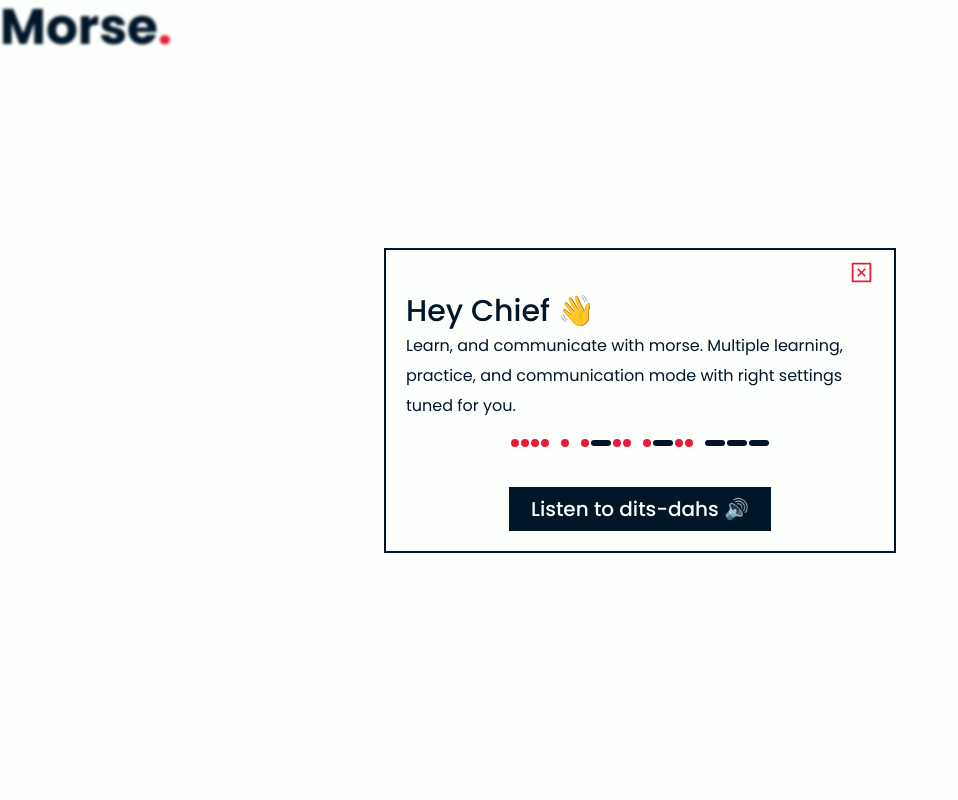
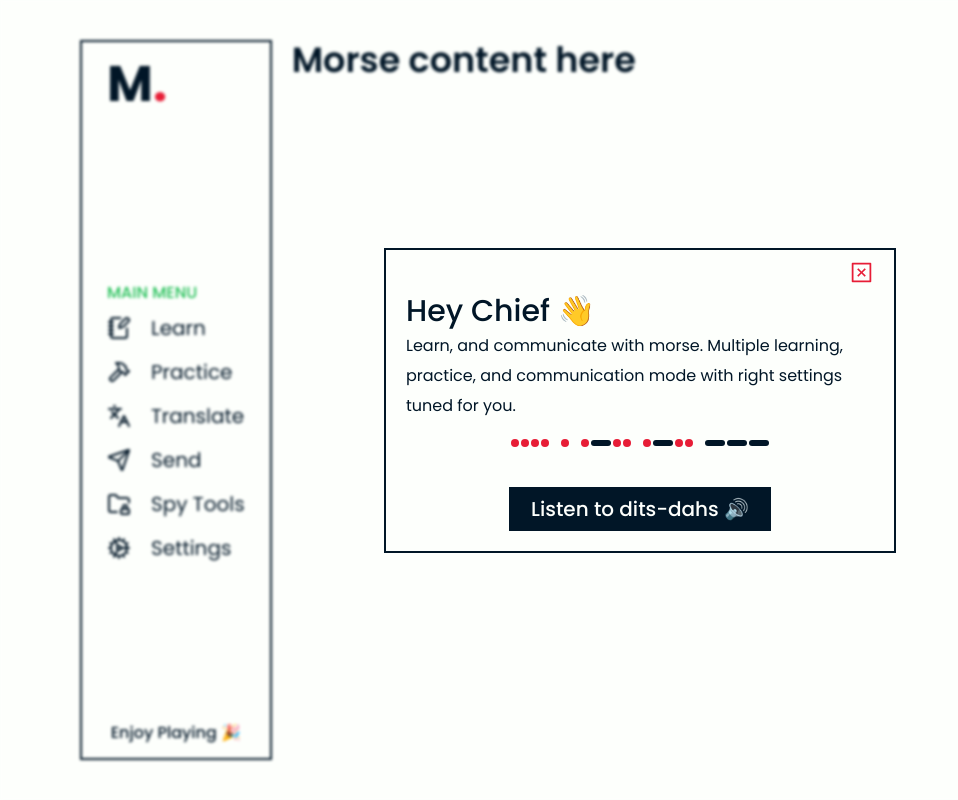
Before and after one commit to ki8yk8/morse, a React (Vite) app: page / in a window 1280 px wide. Shown: the whole page, without its empty margins (0-958 px from the left). Built offline with nearby package versions, Linux system fonts and the light colour scheme; a web font is replaced by a local one.

Commit message:
completes the navbar with dynamic icons and contents

```diff
--- a/src/app.css
+++ b/src/app.css
@@ -0,0 +1,10 @@
+#root {
+	padding: 2rem 4rem;
+	display: flex;
+	gap: 1rem;
+	height: 100%;
+}
+
+#root>main {
+	flex-grow: 1;
+}
--- a/src/app.jsx
+++ b/src/app.jsx
@@ -2,6 +2,8 @@ import { useState } from "react";
 import "./app.css";
 import Modal from "./ui/modal/modal";
 import WelcomeModal from "./ui/welcome-modal/welcome-modal";
+import Sidebar from "./ui/sidebar/sidebar";
+import SIDEBAR_CONFIG from "./config/sidebar";
 
 function App() {
 	const [show_welcome, set_show_welcome] = useState(true);
@@ -12,13 +14,10 @@ function App() {
 				<WelcomeModal />
 			</Modal>
 
-			<header>
-				<h1>
-					Morse<span className="u-color-red-pantone">.</span>
-				</h1>
-			</header>
-
-			<div></div>
+			<Sidebar config={SIDEBAR_CONFIG} />
+			<main>
+				<h3>Morse content here</h3>
+			</main>
 		</>
 	);
 }
--- /dev/null
+++ b/src/config/sidebar.jsx
@@ -0,0 +1,72 @@
+import {
+	LuCog,
+	LuFolderLock,
+	LuHammer,
+	LuLanguages,
+	LuNotebookPen,
+	LuSend,
+} from "react-icons/lu";
+
+const SIDEBAR_CONFIG = {
+	id: "main-sidebar",
+	logo: {
+		large: (
+			<h1>
+				Morse<span className="u-color-red-pantone">.</span>
+			</h1>
+		),
+		small: (
+			<h1>
+				M<span className="u-color-red-pantone">.</span>
+			</h1>
+		),
+	},
+	items: [
+		{
+			type: "group",
+			name: "main menu",
+			children: [
+				{
+					type: "menu-item",
+					name: "learn",
+					icon: LuNotebookPen,
+				},
+				{
+					type: "menu-item",
+					name: "practice",
+					icon: LuHammer,
+				},
+				{
+					type: "menu-item",
+					name: "translate",
+					icon: LuLanguages,
+				},
+				{
+					type: "menu-item",
+					name: "send",
+					icon: LuSend,
+				},
+				{
+					type: "menu-item",
+					name: "spy tools",
+					icon: LuFolderLock,
+				},
+			],
+		},
+		{
+			type: "menu-item",
+			name: "settings",
+			icon: LuCog,
+		},
+	],
+	footer: (
+		<small
+			className="u-text-center u-font-weight-medium"
+			style={{ marginBottom: "0.5rem" }}
+		>
+			Enjoy Playing <span className="u-font-emoji">🎉</span>
+		</small>
+	),
+};
+
+export default SIDEBAR_CONFIG;
--- a/src/stylesheets/reset.css
+++ b/src/stylesheets/reset.css
@@ -9,3 +9,9 @@ small {
 	margin: 0;
 	padding: 0;
 }
+
+ul,
+li {
+	margin: 0;
+	padding: 0;
+}
--- a/src/stylesheets/typography.css
+++ b/src/stylesheets/typography.css
@@ -15,17 +15,28 @@
 .u-font-weight-extra-light {
 	font-weight: 200;
 }
-.u-font-medium {
+.u-font-weight-medium {
 	font-weight: 500;
 }
-.u-font-semi-bold {
+.u-font-weight-semi-bold {
 	font-weight: 600;
 }
-.u-font-bold {
+.u-font-weight-bold {
 	font-weight: 700;
 }
-.u-font-extra-bold {
+.u-font-weight-extra-bold {
 	font-weight: 800;
+}
+
+.u-uppercase {
+	text-transform: uppercase;
+}
+.u-capitalize {
+	text-transform: capitalize;
+}
+.u-text-center {
+	display: block;
+	text-align: center;
 }
 
 h1 {
--- /dev/null
+++ b/src/ui/sidebar/components/group.jsx
@@ -0,0 +1,25 @@
+import MenuItem from "./menu-item";
+
+export default function Group({ details }) {
+	return (
+		<div>
+			<small
+				className="u-font-weight-medium u-uppercase"
+				style={{
+					color: "var(--color-dark-pastel-green)",
+					marginLeft: "1rem",
+				}}
+			>
+				{details.name}
+			</small>
+
+			<ul>
+				{details.children.map((item, index) => (
+					<li key={index}>
+						<MenuItem details={item} />
+					</li>
+				))}
+			</ul>
+		</div>
+	);
+}
--- /dev/null
+++ b/src/ui/sidebar/components/menu-item.jsx
@@ -0,0 +1,11 @@
+export default function MenuItem({ details }) {
+	const Icon = details.icon;
+
+	return (
+		<div className="sidebar__menu_item">
+			{Icon && <Icon size="1.2rem" />}
+			{!Icon && <p>{details.name.at(0)}</p>}
+			<p className="u-capitalize">{details.name}</p>
+		</div>
+	);
+}
--- /dev/null
+++ b/src/ui/sidebar/sidebar.jsx
@@ -0,0 +1,29 @@
+import Group from "./components/group";
+import MenuItem from "./components/menu-item";
+import "./style.css";
+
+export default function Sidebar({ config }) {
+	return (
+		<aside className="sidebar">
+			<header>{config.logo.small}</header>
+
+			<nav className="sidebar__list__wrapper">
+				<ul className="sidebar__list">
+					{config.items.map((item, index) =>
+						item.type === "group" ? (
+							<li key={index}>
+								<Group details={item} />
+							</li>
+						) : (
+							<li key={index}>
+								<MenuItem details={item} />
+							</li>
+						)
+					)}
+				</ul>
+			</nav>
+
+			<footer>{config.footer}</footer>
+		</aside>
+	);
+}
--- /dev/null
+++ b/src/ui/sidebar/style.css
@@ -0,0 +1,26 @@
+.sidebar {
+	display: flex;
+	flex-direction: column;
+	justify-content: space-between;
+	border: 2px solid var(--color-rich-black);
+	padding: 0.25rem;
+}
+
+.sidebar > header {
+	padding: 0.5rem 1rem;
+}
+
+.sidebar__list__wrapper ul {
+	list-style-type: none;
+}
+
+.sidebar__menu_item {
+	display: flex;
+	align-items: center;
+	gap: 1rem;
+	padding: 0.5rem 1rem;
+}
+.sidebar__menu_item:hover {
+	background-color: var(--color-dark-pastel-green);
+	cursor: pointer;
+}
```
